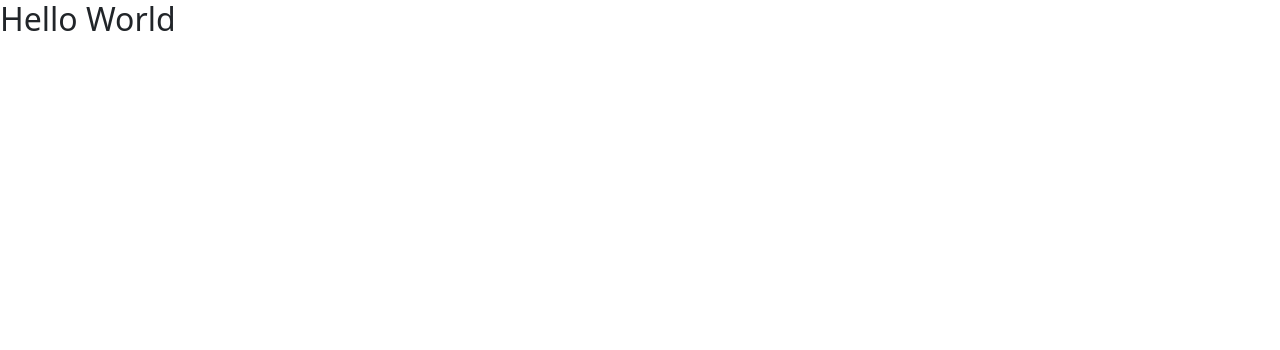
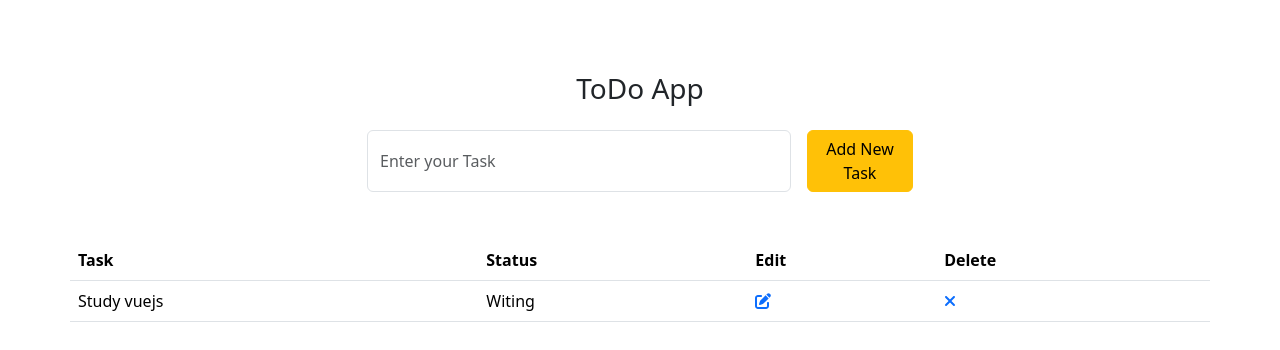
Before and after one commit to Ahmadgaming01/VueJS-ToDoApp, a Vue app: page / in a window 1280 px wide. Shown: the top 350 px of the page. Built offline with nearby package versions, Linux system fonts and the light colour scheme.

Commit message:
add UI using bootstrap & font awsesome

```diff
--- a/src/components/ToDoApp.vue
+++ b/src/components/ToDoApp.vue
@@ -1,5 +1,42 @@
 <template>
-    <h2>Hello World</h2>
+    <div class="container my-5">
+        <div class="row">
+            <div class="col-lg-6 mx-auto">
+                <h3 class="my-4 text-center">ToDo App</h3>
+                <div class="d-flex">
+                    <input type="text" class="form-control w-100 " placeholder="Enter your Task">
+                    <button class="btn btn-warning rounded ms-3">Add New Task</button>
+            </div>
+                    </div>
+                    <table class="table mt-5">
+                    <thead>
+                        <tr>
+
+                        <th scope="col">Task</th>
+                        <th scope="col">Status</th>
+                        <th scope="col">Edit</th>
+                        <th scope="col">Delete</th>
+                        </tr>
+                    </thead>
+                    <tbody>
+                        <tr>
+                        <td>Study vuejs</td>
+                        <td>Witing</td>
+                        <td><div>
+                            <a href="#"><span class="fa fa-edit"></span></a>
+
+                        </div></td>
+                        <td><div>
+
+                            <a href="#"><span class="fa fa-times"></span></a>
+                        </div></td>
+                        </tr>
+
+                    </tbody>
+                    </table>
+
+                            </div>
+                        </div>
 </template>
 
 
@@ -7,5 +44,7 @@
 
 export default {
     name: "HelloWorld",
+
+
 }
 </script>
```
